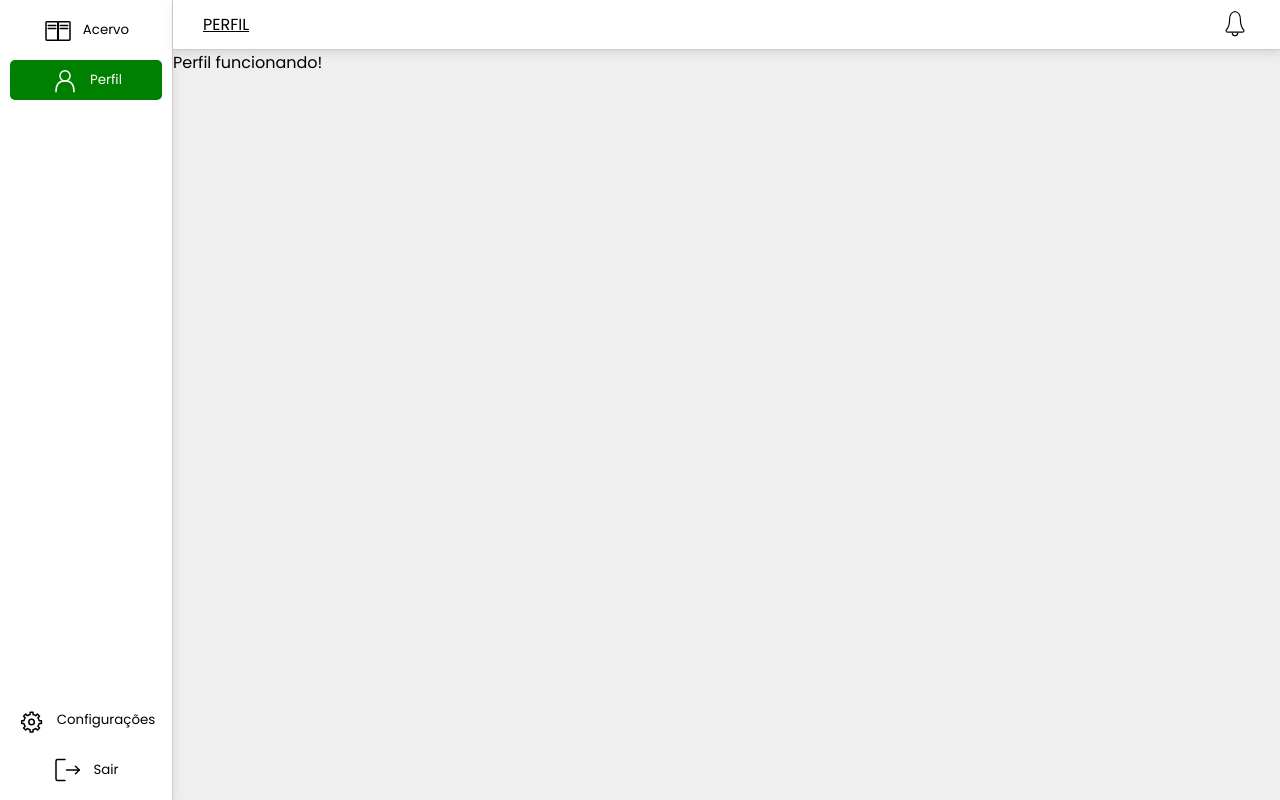
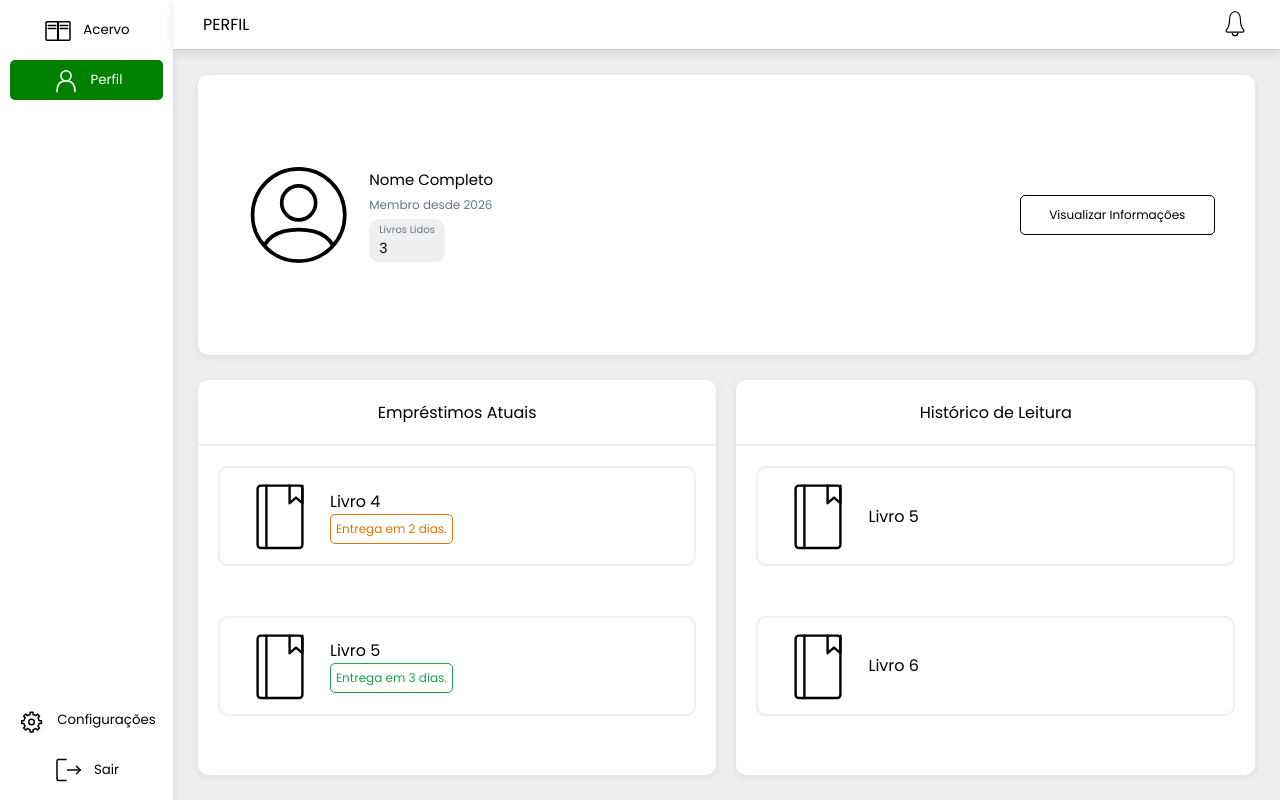
Before and after one commit to erickrmartins/Sistema-de-Gestao-de-Biblioteca, a React (Vite) app in the folder frontend/: page /perfil in a window 1280 px wide. Built offline with nearby package versions, Linux system fonts and the light colour scheme.

Commit message:
commit profile page and color palette

```diff
--- a/frontend/index.html
+++ b/frontend/index.html
@@ -10,7 +10,7 @@
     href="https://fonts.googleapis.com/css2?family=Cinzel:wght@400..900&family=Poppins:ital,wght@0,100;0,200;0,300;0,400;0,500;0,600;0,700;0,800;0,900;1,100;1,200;1,300;1,400;1,500;1,600;1,700;1,800;1,900&display=swap"
     rel="stylesheet">
   <meta name="viewport" content="width=device-width, initial-scale=1.0" />
-  <title>frontend</title>
+  <title>Sistema de Gestão de Bibliotecas</title>
 </head>
 
 <body>
--- a/frontend/src/App.css
+++ b/frontend/src/App.css
@@ -1,5 +1,5 @@
 * {
-    color: #000000;
+    color: var(--color-text-main);
 
     font-family: "Poppins", sans-serif;
     font-weight: 400;
@@ -10,6 +10,45 @@
 body {
     margin: 0px;
     padding: 0px;
-    background-color: #EFEFEF;
+    background-color: var(--color-bg-main);
 
 }
+
+a {
+    text-decoration: none;
+}
+
+:root {
+    /* Background */
+
+    /* Principal */
+    --color-bg-main: #EFEFEF;
+    /* Cards */
+    --color-bg-card: #FFFFFF;
+    /* Card Shadow */
+    --shadow-card: 0 2px 8px rgba(0, 0, 0, 0.08);
+
+    /* Cores */
+
+    /* Verde  */
+    --color-green: #16A34A;
+
+    /* Verde hover */
+    --color-green-hover: #15803D;
+
+    /* Texto */
+
+    /* Principal */
+    --color-text-main: #000000;
+    /* Secundário */
+    --color-text-sec: #64748B;
+
+    /* Status */
+
+    /* Perigo */
+    --color-danger: #DC2626;
+    /* Alerta */
+    --color-warning: #D97706;
+    /* Sucesso */
+    --color-success: #16A34A;
+}
--- a/frontend/src/App.jsx
+++ b/frontend/src/App.jsx
@@ -17,10 +17,10 @@ function App() {
       <Route path="/" element={<Navigate to={'/acervo'} />} />
       <Route element={<Main />}>
         <Route path="/acervo" element={<Collection />} />
-        <Route path="/perfil" element={<Profile />}/>
-        <Route path="/config" element={<Config />}/>
+        <Route path="/perfil" element={<Profile />} />
+        <Route path="/config" element={<Config />} />
+
       </Route>
-
     </Routes>
   )
 }
--- a/frontend/src/components/sidebar/SideBar.module.css
+++ b/frontend/src/components/sidebar/SideBar.module.css
@@ -2,9 +2,8 @@
     width: 100%;
     height: 100%;
 
-    border-right: 1px solid #CCCCCC;
     box-shadow: 0px 4px 8px rgba(150, 150, 150, 0.25);
-    background-color: #FFFFFF;
+    background-color: var(--color-bg-card);
 
     display: flex;
     justify-content: space-between;
--- a/frontend/src/pages/main/Main.module.css
+++ b/frontend/src/pages/main/Main.module.css
@@ -33,4 +33,7 @@
 
     width: 100%;
     height: 100%;
+
+    box-sizing: border-box;
+    padding: 25px;
 }
--- a/frontend/src/pages/profile/Profile.jsx
+++ b/frontend/src/pages/profile/Profile.jsx
@@ -1,7 +1,101 @@
+import styles from './Profile.module.css'
+import ProfilePicture from '../../assets/profile-picture.svg?react'
+import BookIcon from '../../assets/book.svg?react'
+import { Link } from 'react-router-dom'
 
 function Profile() {
+    const user = {
+        name: "Nome Completo",
+        memberSince: 2026,
+        booksRead: 3
+    }
+
+    const books = [
+        { id: 1, name: "Livro 1" },
+        { id: 2, name: "Livro 2" },
+        { id: 3, name: "Livro 3" },
+        { id: 4, name: "Livro 4" },
+        { id: 5, name: "Livro 5" },
+        { id: 6, name: "Livro 6" },
+    ]
+
+    const loans = [
+        {
+            id: 1,
+            book: books[0],
+            tillDate: 2
+        },
+        {
+            id: 2,
+            book: books[1],
+            tillDate: 3
+        },
+        {
+            id: 3,
+            book: books[2],
+            tillDate: 3
+        },
+        {
+            id: 4,
+            book: books[3],
+            tillDate: 2
+        },
+        {
+            id: 5,
+            book: books[4],
+            tillDate: 3
+        }
+    ]
+
     return (
-        <span>Perfil funcionando!</span>
+        <div className={styles.container}>
+            <div className={styles.char}>
+                <div className={styles.info}>
+                    <ProfilePicture className={styles.icon} />
+                    <div className={styles.data}>
+                        <span className={styles.name}>{user.name}</span>
+                        <span className={styles.since}>Membro desde {user.memberSince}</span>
+                        <div className={styles.booksRead}>
+                            <label>Livros Lidos</label>
+                            <span>{user.booksRead}</span>
+                        </div>
+                    </div>
+                </div>
+                <button className={styles.infoButton}>Visualizar Informações</button>
+            </div>
+
+            <div className={styles.cards}>
+                <div className={styles.card}>
+                    <label className={styles.cardTitle}>Empréstimos Atuais</label>
+                    <div className={styles.items}>
+                        {loans.slice(-2).map((loan) => (
+                            <Link to='/' key={loan.id} className={styles.item}>
+                                <BookIcon className={styles.bookIcon} />
+                                <div>
+                                    <label>{loan.book.name}</label>
+                                    <span
+                                        className={loan.tillDate < 3 ? styles.close : styles.far}
+                                    >Entrega em {loan.tillDate} dias.</span>
+                                </div>
+                            </Link>
+                        ))}
+                    </div>
+                </div>
+
+                <div className={styles.card}>
+                    <label className={styles.cardTitle}>Histórico de Leitura</label>
+                    <div className={styles.items}>
+                        {books.slice(-2).map((book) => (
+                            <Link to='/' key={book.id} className={styles.item}>
+                                <BookIcon className={styles.bookIcon} />
+                                <label>{book.name}</label>
+                            </Link>
+                        ))}
+
+                    </div>
+                </div>
+            </div>
+        </div>
     )
 }
 export default Profile;
--- /dev/null
+++ b/frontend/src/pages/profile/Profile.module.css
@@ -0,0 +1,205 @@
+.container {
+    display: flex;
+    justify-content: flex-start;
+    align-items: center;
+    flex-direction: column;
+
+    height: 100%;
+    width: 100%;
+
+    gap: 25px;
+}
+
+.char {
+    display: flex;
+    align-items: center;
+    justify-content: space-between;
+    flex-direction: row;
+
+    background-color: var(--color-bg-card);
+    border-radius: 10px;
+    box-shadow: var(--shadow-card);
+
+    box-sizing: border-box;
+    padding: 40px;
+
+    width: 100%;
+    height: 40%;
+}
+
+.info {
+    display: flex;
+    align-items: center;
+    justify-content: flex-start;
+    flex-direction: row;
+    gap: 10px;
+}
+
+.icon {
+    width: 200px;
+    height: 200px;
+}
+
+.data {
+    display: flex;
+    align-items: flex-start;
+    justify-content: center;
+    flex-direction: column;
+    gap: 5px;
+
+    width: 100%;
+    height: 100%;
+
+    .name {
+        font-size: 15px;
+    }
+
+    .since {
+        font-size: 12px;
+        color: var(--color-text-sec);
+    }
+
+    .booksRead {
+        display: flex;
+        align-items: flex-start;
+        justify-content: center;
+        flex-direction: column;
+
+        background-color: var(--color-bg-main);
+        box-sizing: border-box;
+        padding: 3px 10px 3px 10px;
+        border-radius: 10px;
+
+        label {
+            font-size: 10px;
+            color: var(--color-text-sec);
+        }
+
+        span {
+            font-size: 14px;
+        }
+    }
+}
+
+.infoButton {
+    background-color: var(--color-bg-card);
+
+    border-radius: 5px;
+    font-size: 12px;
+    border: 1px solid #000000;
+
+    width: 20%;
+    height: 20%;
+
+    &:hover {
+        cursor: pointer;
+    }
+}
+
+.cards {
+    display: flex;
+    flex-direction: row;
+    justify-content: space-between;
+    align-items: center;
+
+    width: 100%;
+    height: 60%;
+
+    gap: 20px;
+
+
+    box-sizing: border-box;
+}
+
+.card {
+    display: flex;
+    flex-direction: column;
+    justify-content: center;
+    align-items: center;
+
+    height: 100%;
+    width: 100%;
+
+
+    border-radius: 10px;
+    background-color: var(--color-bg-card);
+    box-shadow: var(--shadow-card);
+
+    .cardTitle {
+        display: flex;
+        align-items: center;
+        justify-content: center;
+        height: 20%;
+        width: 100%;
+
+        border-bottom: 2px solid var(--color-bg-main);
+    }
+
+    .items {
+        display: grid;
+        grid-template-rows: repeat(2, 1fr);
+
+        width: 100%;
+        height: 100%;
+
+        gap: 10px;
+        box-sizing: border-box;
+        padding: 20px;
+
+        .item {
+            display: flex;
+            flex-direction: row;
+            justify-content: flex-start;
+            align-items: center;
+
+            border: 2px solid var(--color-bg-main);
+            border-radius: 10px;
+
+            box-sizing: border-box;
+            padding: 10px;
+
+            width: 100%;
+            height: 100px;
+
+            .bookIcon {
+                width: 100px;
+                height: 80px;
+            }
+
+            div {
+                display: flex;
+                flex-direction: column;
+                justify-content: flex-start;
+                align-items: flex-start;
+
+                label {
+                    font-size: 16px;
+                }
+
+                span {
+                    font-size: 12px;
+                    box-sizing: border-box;
+                    padding: 5px;
+                    border-radius: 5px;
+
+                }
+
+                .close {
+                    border: 1px solid var(--color-warning);
+                    color: var(--color-warning);
+                }
+
+                .far {
+                    border: 1px solid var(--color-success);
+                    color: var(--color-success);
+                }
+            }
+
+        }
+    }
+}
+
+span,
+label {
+    text-decoration: none;
+}
```
Also changed, not shown: frontend/src/assets/book.svg (added), frontend/src/assets/profile-picture.svg (added), frontend/src/components/sidebar/SideBar.jsx (line endings or trailing spaces), frontend/src/pages/profile/Profile.module.jsx (deleted).
